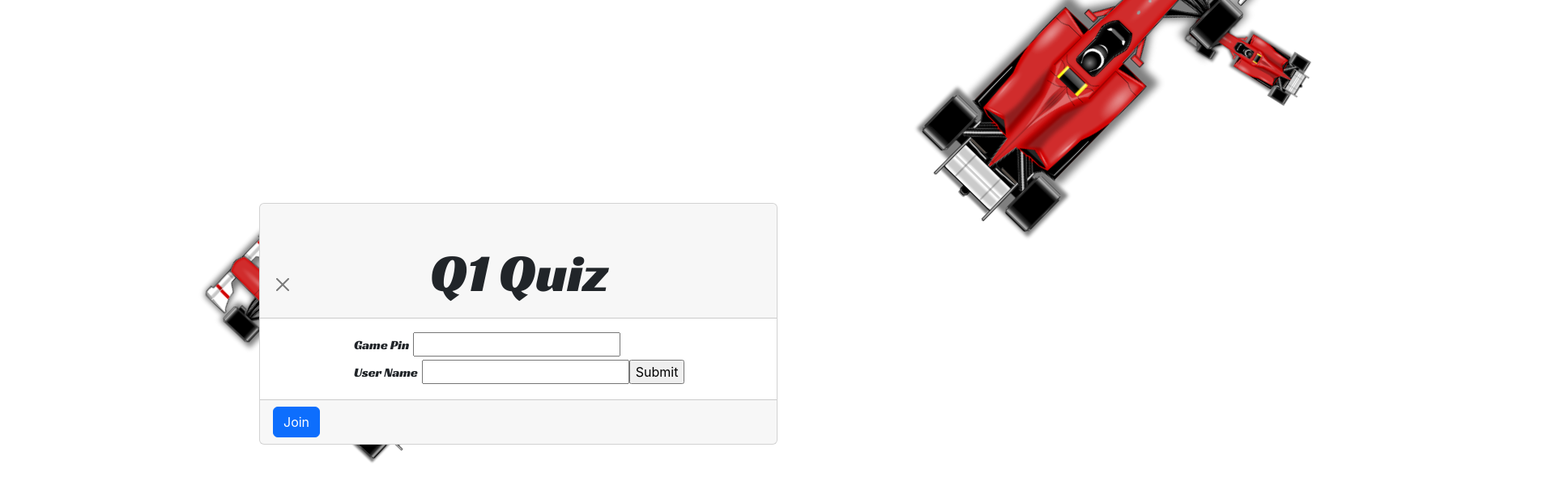
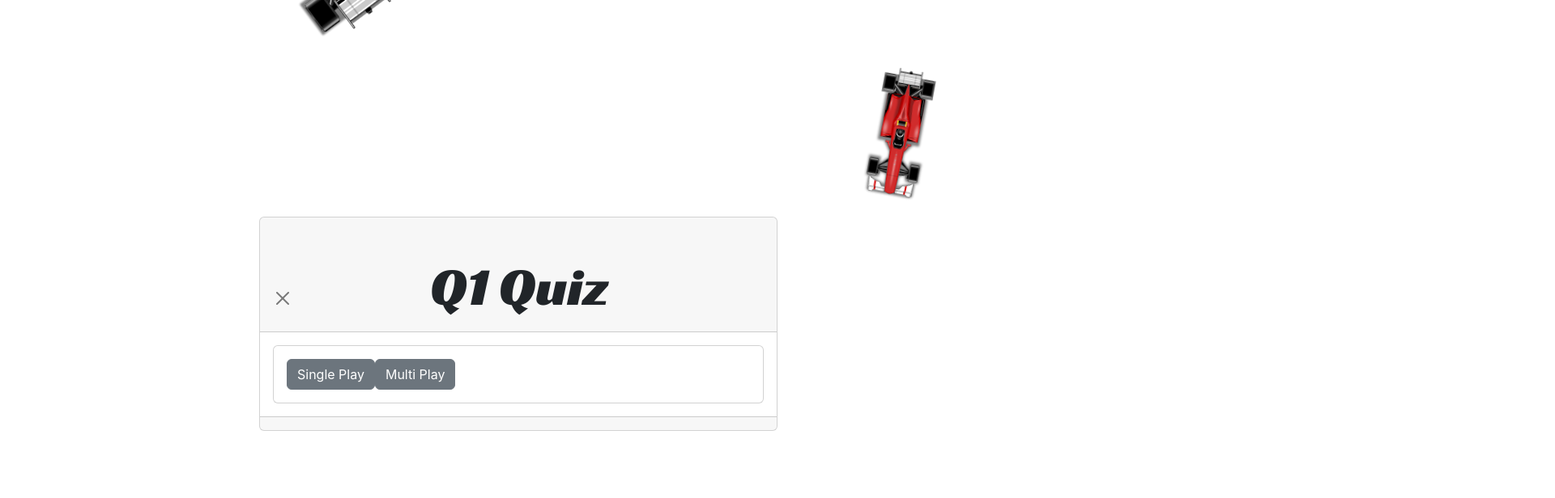
Before and after one commit to TheWeion/Q1-quiz-game, a React (Create React App) app: page / in a window 1280 px wide. Shown: the top 616 px of the page at 81% size, 1920 px wide, since content can reach past the window. Built offline with nearby package versions, Linux system fonts and the light colour scheme.

Commit message:
Modified Main Page to handle multi play

```diff
--- a/src/components/GameNav/index.jsx
+++ b/src/components/GameNav/index.jsx
@@ -11,9 +11,8 @@ const GameNav = () => {
 
 	switch (window.location.pathname) {
 		case '/':
-			navLoc = '/intro';
-			navText = 'Join';
 			isBackVisible = false;
+			isNextVisible = false;
 			break;
 		case '/intro':
 			navLoc = '/settings';
--- a/src/components/MenuForm/index.js
+++ /dev/null
@@ -1,18 +0,0 @@
-import React from 'react';
-
-const MenuForm = () => {
-	  return (
-		<>
-				<form>
-                    <label for="gamePin">Game Pin</label>
-                    <input type="text" id="gamePin" name="gamePin"></input>
-                    <label for="userName">User Name</label>
-                    <input type="text" id="userName" name="userName" ></input>
-                    <input type="submit" id="submit" name="submit" ></input>
-
-                </form>
-		</>
-  );
-};
-
-export default MenuForm;
--- /dev/null
+++ b/src/components/MenuForm/index.jsx
@@ -0,0 +1,103 @@
+import React from 'react';
+import DOMPurify from 'dompurify';
+
+const MenuForm = () => {
+
+  const handleSinglePlay = () => {
+    let html = ``;
+    html = html + `
+      <div className="row">
+        <div className="col"><label for="userName">User Name</label><input type="text" id="userName" name="userName"></input><button id="join_single_play_button" class="btn btn-primary">Join</button></div>
+      </div>`;
+    const singlePlayButton = document.getElementById("single_play_button");
+    singlePlayButton.className = "btn btn-primary";
+    const multiPlayButton = document.getElementById("multi_play_button");
+    multiPlayButton.className = "btn btn-secondary";
+    const intputFormDiv = document.getElementById("input_form");
+    if (intputFormDiv !== undefined && intputFormDiv !== null) {
+      intputFormDiv.innerHTML = DOMPurify.sanitize(html);
+    }
+    const joinSinglePlayButton = document.getElementById("join_single_play_button");
+    if (joinSinglePlayButton !== undefined && joinSinglePlayButton !== null) {
+      joinSinglePlayButton.addEventListener('click', ()=>{
+        const joinUsername = document.getElementById("userName").value;
+        if (joinUsername !== undefined && joinUsername !== null && joinUsername !== "") {
+          console.log('join single play: ' + joinUsername);
+        } else {
+          alert('Please enter username');
+        }
+      });
+    }
+  };
+
+  const handleMultiPlay = () => {
+    let html = ``;
+    html = html + `
+      <div className="row">
+        <div className="col-8"><label for="userName">User Name</label><input type="text" id="userName" name="userName" ></input></div>
+      </div>
+      <hr></hr>
+      <div className="row">
+        <div className="col"><label>New room: </label><button id="create_new_room_button" class="btn btn-primary">Create room</button></div>
+      </div>
+      <hr></hr>
+      <div className="row">
+        <div className="col"><label>Join room: </label><input type="text" id="pin" name="pin" placeHolder="PIN"></input><button id="join_multi_play_button" class="btn btn-primary">Join</button></div>
+      </div>`;
+    const singlePlayButton = document.getElementById("single_play_button");
+    singlePlayButton.className = "btn btn-secondary";
+    const multiPlayButton = document.getElementById("multi_play_button");
+    multiPlayButton.className = "btn btn-primary";
+    const intputFormDiv = document.getElementById("input_form");
+    if (intputFormDiv !== undefined && intputFormDiv !== null) {
+      intputFormDiv.innerHTML = DOMPurify.sanitize(html);
+    }
+    const createNewRoomButton = document.getElementById("create_new_room_button");
+    if (createNewRoomButton !== undefined && createNewRoomButton !== null) {
+      createNewRoomButton.addEventListener('click', ()=>{
+        const joinUsername = document.getElementById("userName").value;
+        if (joinUsername !== undefined && joinUsername !== null && joinUsername !== "") {
+          console.log('create new room: ' + joinUsername);
+        } else {
+          alert('Please enter username');
+        }
+      });
+    }
+    const joinMultiPlayButton = document.getElementById("join_multi_play_button");
+    if (joinMultiPlayButton !== undefined && joinMultiPlayButton !== null) {
+      joinMultiPlayButton.addEventListener('click', ()=>{
+        const joinUsername = document.getElementById("userName").value;
+        if (joinUsername !== undefined && joinUsername !== null && joinUsername !== "") {
+          const joinPin = document.getElementById("pin").value;
+          if (joinPin !== undefined && joinPin !== null && joinPin !== "") {
+            console.log('join multi play: ' + joinPin);
+          } else {
+            alert('Please enter PIN');
+          }
+        } else {
+          alert('Please enter username');
+        }
+      });
+    }
+  };
+
+  return (
+		<>
+      <div className="card card-body">
+        <div className="row">
+          <div className="col">
+            <button id="single_play_button" className="btn btn-secondary" onClick={handleSinglePlay}>Single Play</button>
+            <button id="multi_play_button" className="btn btn-secondary" onClick={handleMultiPlay}>Multi Play</button>
+          </div>
+        </div>
+        <div className="row">
+          <div className="col">
+            <div id="input_form"></div>
+          </div>
+        </div>
+      </div>
+		</>
+  );
+};
+
+export default MenuForm;
```
